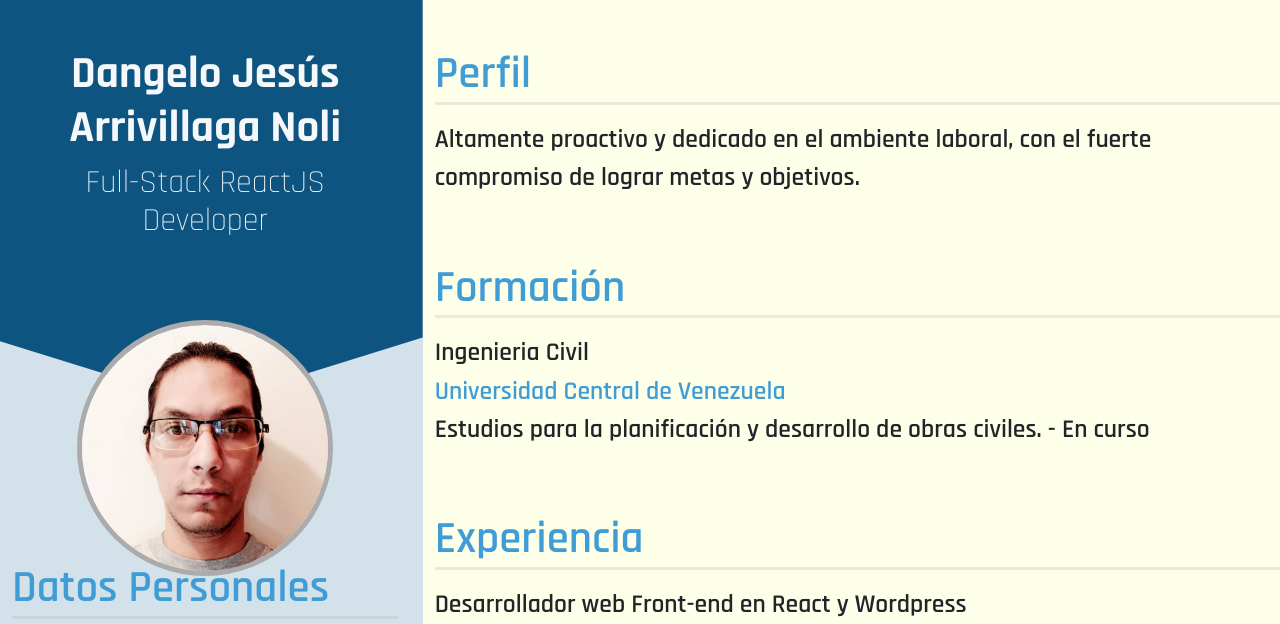
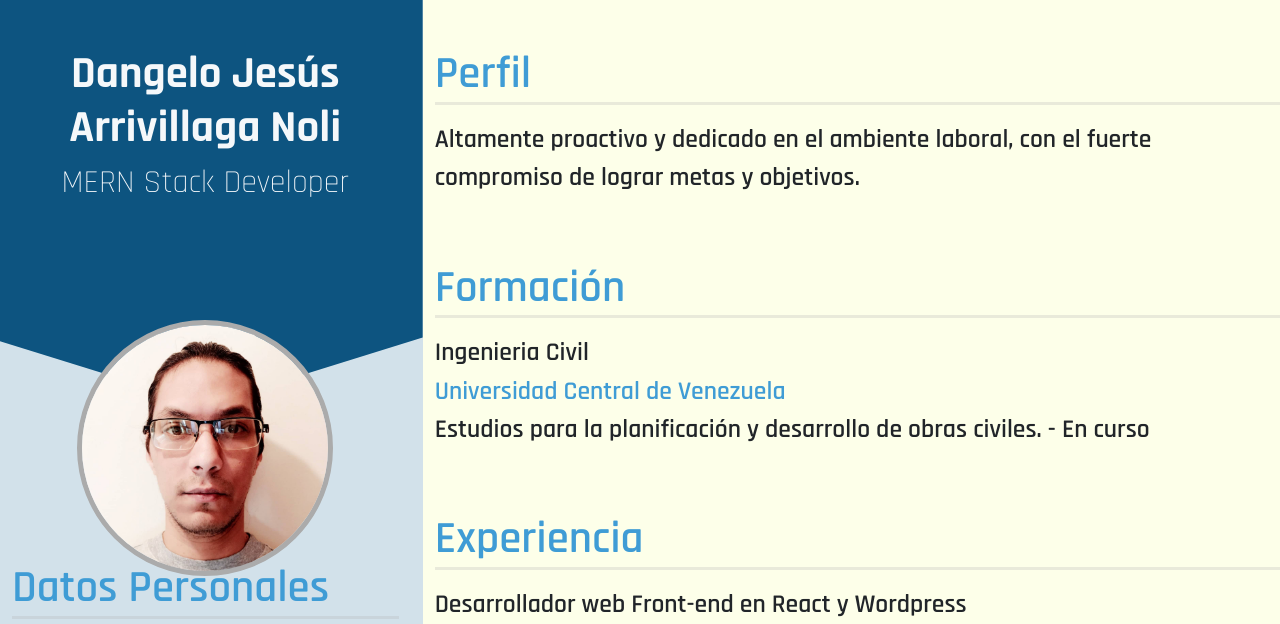
Before and after one commit to DangeloJAN/CV, a website: page index.html in a window 1280 px wide. Shown: the top 624 px of the page. Drawn offline with nearby package versions, Linux system fonts and the light colour scheme.

Commit message:
actualizando el stack

```diff
--- a/index.html
+++ b/index.html
@@ -16,7 +16,7 @@
             <div class="container-fluid col-12 col-sm-12 col-md-4 bg-color">
                 <div class="pentagono">
                     <h1>Dangelo Jesús<br>Arrivillaga Noli</h1>
-                    <h6>Full-Stack ReactJS Developer</h6>
+                    <h6>MERN Stack Developer</h6>
                 </div>
                 <div class="container info-personal">
                     <h2 class="titulos">Datos Personales</h2>
```
